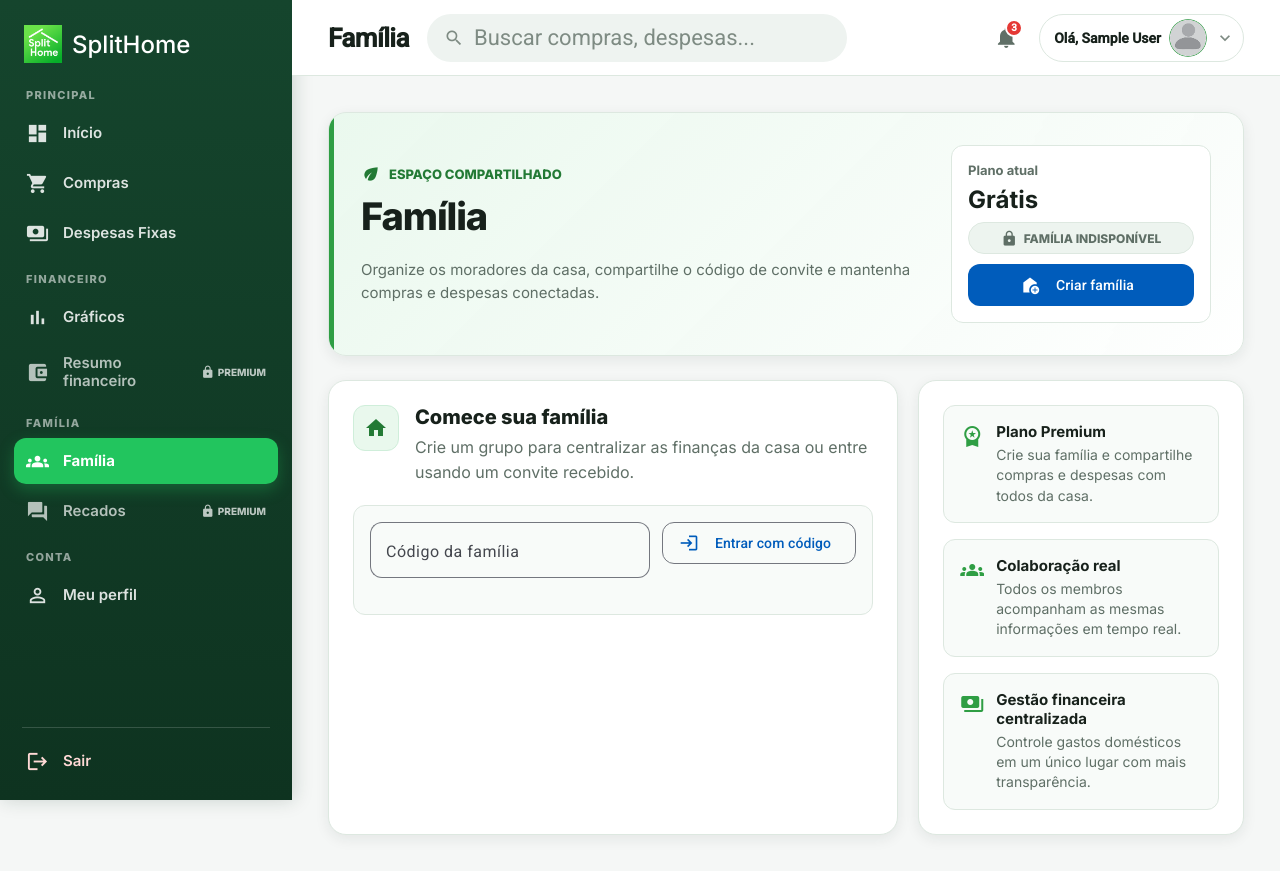
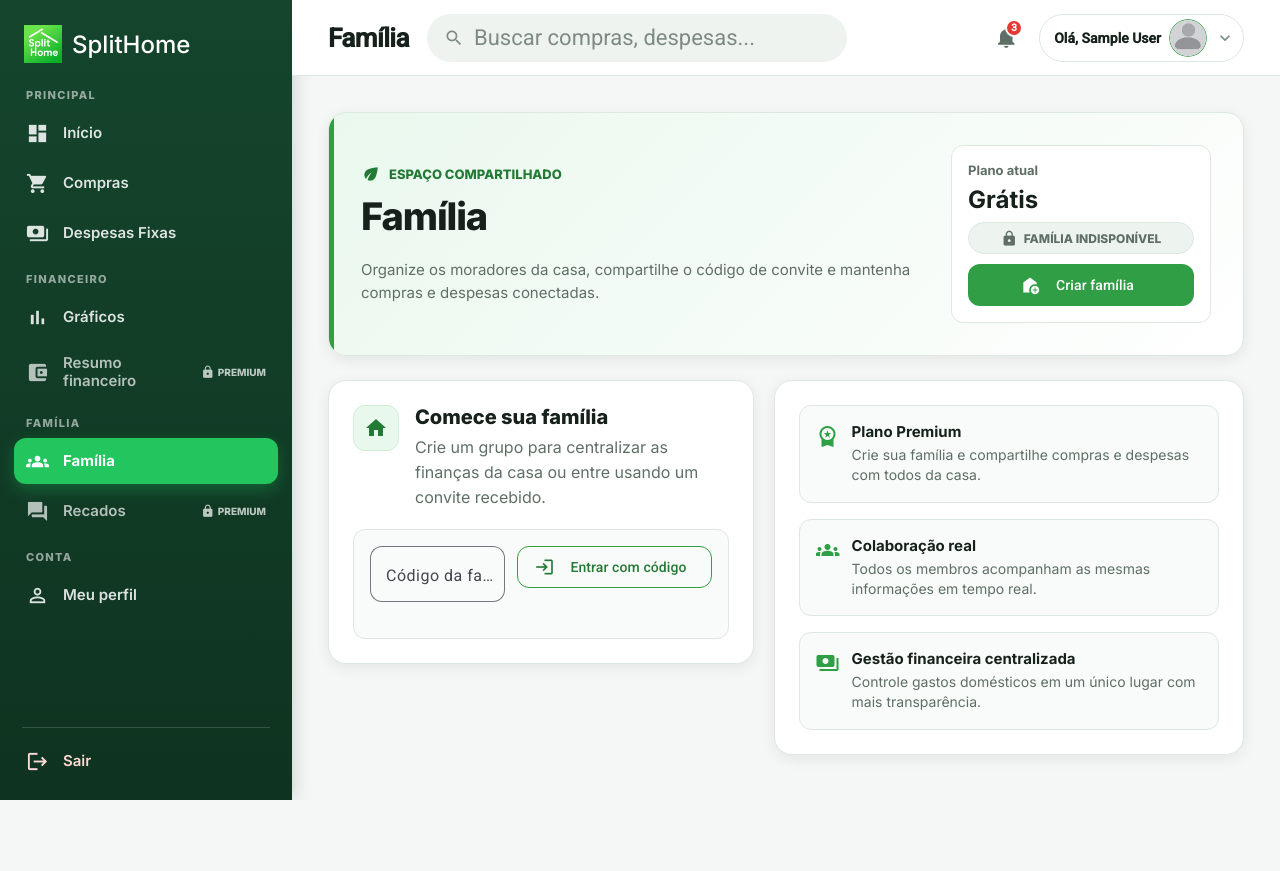
Before and after one commit to Wendel-Sampaio/splithome-frontend, an Angular app: page /familia in a window 1280 px wide. After the commit the page ends 800 px from the top, so only its background shows below. Built offline with nearby package versions, Linux system fonts and the light colour scheme; sample sign-in values are in the browser's storage; a web font is replaced by a local one.

Commit message:
refactor(familia): adjust grid alignment and button styles for improved layout

```diff
--- a/src/app/pages/familia/familia.component.scss
+++ b/src/app/pages/familia/familia.component.scss
@@ -112,10 +112,10 @@ button mat-icon {
 }
 
 .familia-grid {
-  align-items: stretch;
+  align-items: start;
   display: grid;
   gap: var(--sh-space-5);
-  grid-template-columns: minmax(0, 1.4fr) minmax(280px, 0.8fr);
+  grid-template-columns: minmax(360px, 0.95fr) minmax(360px, 1.05fr);
 }
 
 .family-onboarding,
@@ -177,6 +177,17 @@ button mat-icon {
   gap: 8px;
 }
 
+.familia-status-panel button {
+  --mdc-filled-button-container-color: var(--sh-color-primary);
+  --mdc-filled-button-label-text-color: #ffffff;
+  --mat-filled-button-state-layer-color: #ffffff;
+  --mat-filled-button-ripple-color: rgba(255, 255, 255, 0.18);
+}
+
+.familia-status-panel button:hover:not(:disabled) {
+  --mdc-filled-button-container-color: var(--sh-color-primary-strong);
+}
+
 .join-box {
   align-items: flex-start;
   background: var(--sh-color-surface-alt);
@@ -187,6 +198,18 @@ button mat-icon {
   grid-template-columns: minmax(0, 1fr) auto;
   margin-top: var(--sh-space-5);
   padding: var(--sh-space-4);
+}
+
+.join-box button {
+  --mdc-outlined-button-label-text-color: var(--sh-color-primary-strong);
+  --mdc-outlined-button-outline-color: var(--sh-color-primary);
+  --mat-outlined-button-state-layer-color: var(--sh-color-primary);
+  --mat-outlined-button-ripple-color: rgba(47, 158, 68, 0.12);
+}
+
+.join-box button:hover:not(:disabled) {
+  background: var(--sh-color-primary-soft);
+  border-color: var(--sh-color-primary-strong);
 }
 
 .join-box mat-form-field {
@@ -385,7 +408,7 @@ button mat-icon {
   background: linear-gradient(135deg, var(--sh-color-surface), var(--sh-color-primary-soft));
 }
 
-@media (max-width: 980px) {
+@media (max-width: 1100px) {
   .familia-hero,
   .familia-grid,
   .family-dashboard {
```
